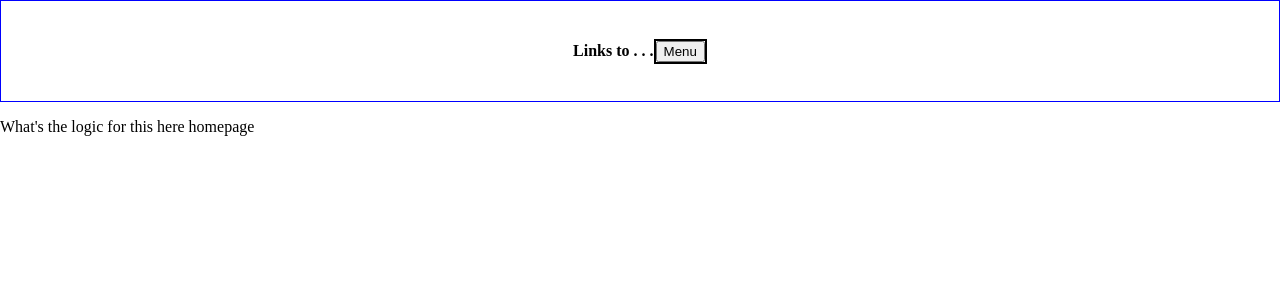
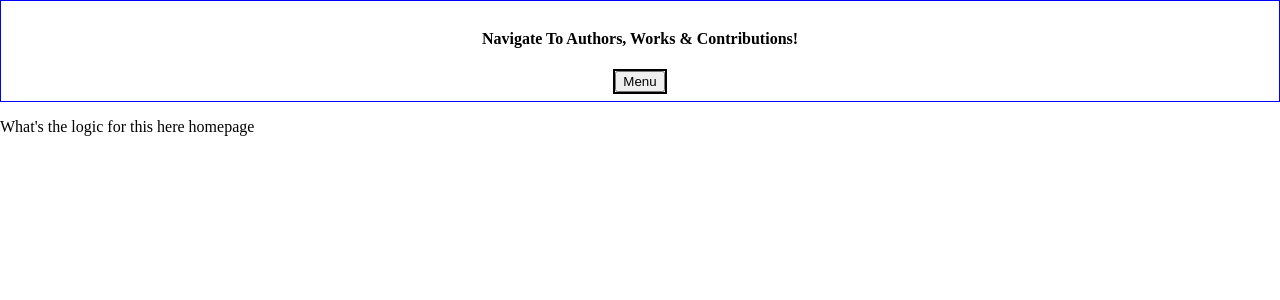
Before and after one commit to mmaustin/community-novel, a React (Create React App) app in the folder cn-client/: page / in a window 1280 px wide. Shown: the top 300 px of the page. Built offline with nearby package versions, Linux system fonts and the light colour scheme; no server answers.

Commit message:
converted navbar's flex-flow to column

```diff
--- a/cn-client/src/app/Navbar.js
+++ b/cn-client/src/app/Navbar.js
@@ -5,7 +5,7 @@ export const Navbar = () =>{
 
     return(
         <nav id='navbar'>
-            <h4 id='nav-header'>Links to . . .</h4>
+            <h4 id='nav-header'>Navigate To Authors, Works & Contributions!</h4>
             <div className='dropdown'>
                 <button className='dropbtn'>Menu</button>
                 <div className='dropdown-content'>
--- a/cn-client/src/index.css
+++ b/cn-client/src/index.css
@@ -1,6 +1,6 @@
 body {
     margin: 0;
-    height: 270px;
+    height: 400px;
 }
 
 #navbar {
@@ -10,7 +10,7 @@ body {
     display: flex;
     justify-content: center;
     align-items: center;
-    flex-flow: wrap;
+    flex-flow: column;
 }
 
 
```
